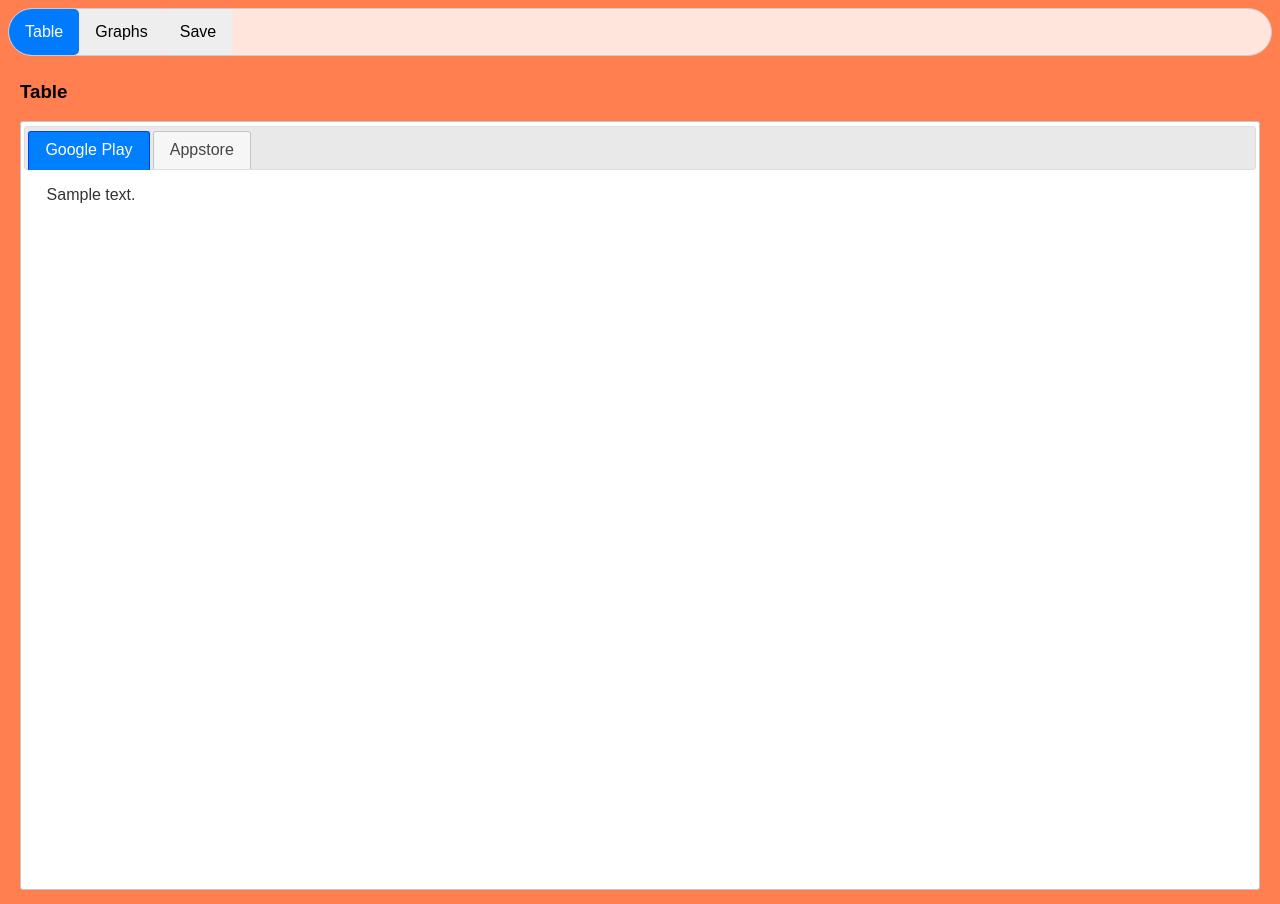
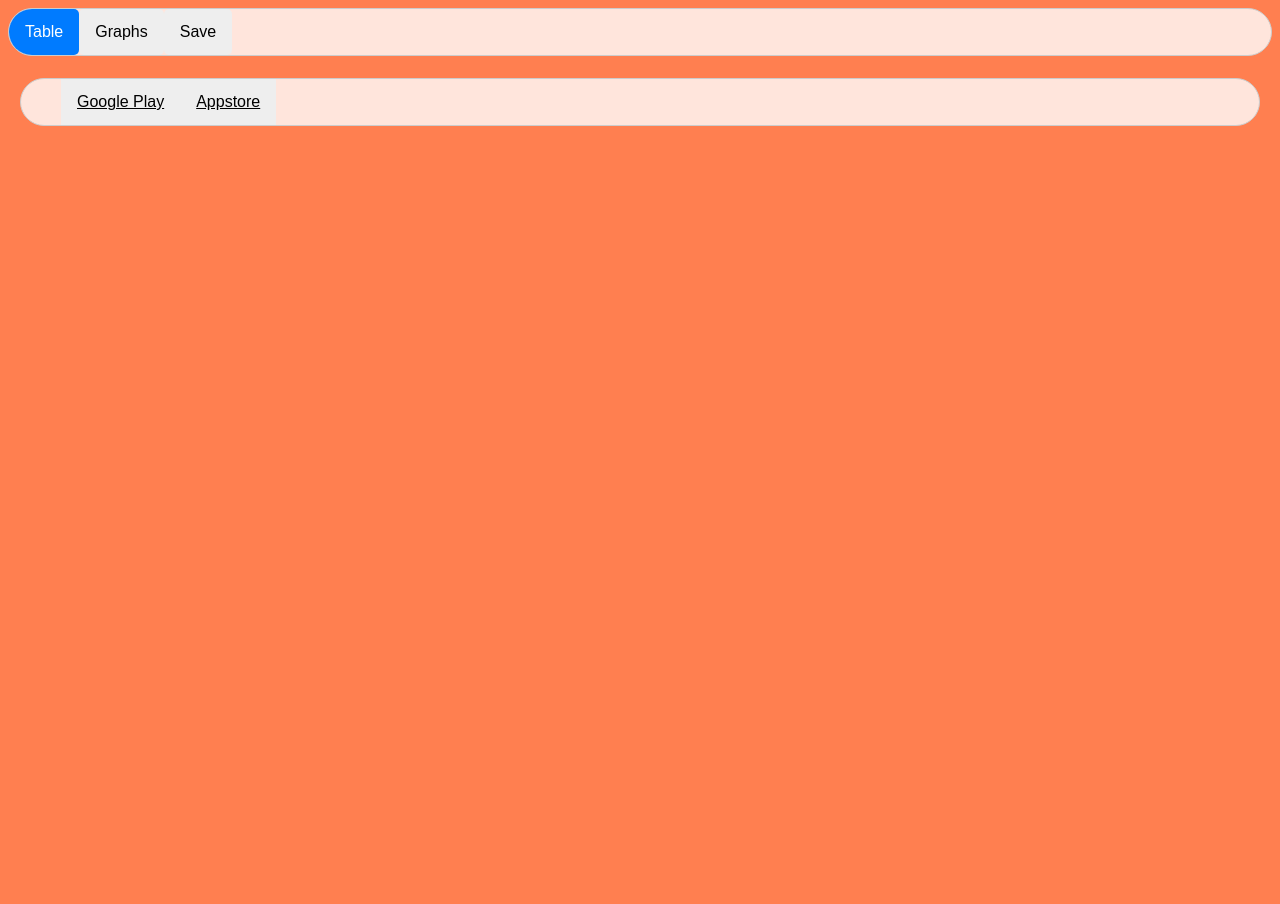
Before and after one commit to JoJaBa-UMGC/CMSC-495-Project, a Flask app: template templates/review_display.html in a window 1280 px wide. After the commit the page ends 126 px from the top, so only its background shows below. Run offline with Flask 2, Linux system fonts and the light colour scheme; the template is opened without the code that fills it: most values are stand-ins (such as "Sample title", 1, 10 or a date in 2020); some libraries are stand-ins or nearby versions.

Commit message:
Changes to HTML and CSS formatting

```diff
--- a/static/style.css
+++ b/static/style.css
@@ -25,7 +25,8 @@ body {
 .login-btn:hover {
     background-color: #0056b3;
 }
-.container {
+
+.landing-container {
     width: 50%;
     margin: 0 auto;
     background: rgba(255, 255, 255, 0.9);
@@ -87,3 +88,82 @@ th {
     background-color: rgba(255, 255, 255, 0.8);
     color: coral;
 }
+
+.graph-container {
+    width: 90%;
+    margin: 0 auto;
+    background: rgba(255, 255, 255, 0.9);
+    padding: 20px;
+    border-radius: 15px;
+    box-shadow: 0 4px 8px rgba(0, 0, 0, 0.05);
+    text-align: center;
+}
+
+
+/* Style for tabs */
+ul.tabs {
+    list-style-type: none;
+    overflow: hidden;
+    position: sticky;
+    border: 1px solid #ccc;
+    border-radius: 25px;
+    background-color: rgba(255, 255, 255, 0.8);
+}
+
+ul.tabs li {
+    float: left;
+}
+
+ul.tabs li a {
+    background-color: #eee;
+    float: left;
+    border: none;
+    outline: none;
+    cursor: pointer;
+    padding: 14px 16px;
+    transition: 0.3s;
+    color: black;
+}
+
+ul.tabs li a:hover {
+    background-color: #ddd;
+}
+
+ul.tabs li a.active {
+  background-color: #007bff;
+  color: white;
+}
+
+/* Style for tab content */
+.tab-content {
+    display: none;
+}
+
+.tab-content.active {
+    display: block;
+}
+
+/* Style for fixing table header */
+.table-fixed-header thead th {
+    position: sticky;
+    z-index: 1;
+    background-color: #f1f1f1;
+}
+
+.table-container {
+    display: flex;
+    justify-content: center;
+    text-align: center;
+    max-height: 80vh;
+    width: 100%;
+    overflow: auto;
+}
+
+.table-container .tableFixHead table.dataframe.data {
+    width: 90%;
+    margin: 0 auto;
+    background: rgba(255, 255, 255, 0.9);
+    padding: 20px;
+    border-radius: 15px;
+    box-shadow: 0 4px 8px rgba(0, 0, 0, 0.05);
+}
--- a/templates/forumreport.html
+++ b/templates/forumreport.html
@@ -2,55 +2,18 @@
 <html lang="en">
 <head>
     <title>Forum Report</title>
-    <link rel="stylesheet" href="//code.jquery.com/ui/1.13.2/themes/base/jquery-ui.css">
-    <script src="https://code.jquery.com/jquery-3.6.0.js"></script>
-    <script src="https://code.jquery.com/ui/1.13.2/jquery-ui.js"></script>
-    <script>
-        $(function () {
-            $("#tabs").tabs();
-        });
-    </script>
-    <style>
-        .tableFixHead {
-            overflow: auto;
-            height: 85vh;
-        }
-
-        .tableFixHead thead th {
-            position: sticky;
-            top: 0;
-            z-index: 1;
-        }
-
-        table {
-            border-collapse: collapse;
-            max-width: 100%;
-        }
-
-        tr:nth-child(odd) {
-            background-color: #eee;
-        }
-
-        th {
-            background-color: #555;
-            color: #fff;
-        }
-
-        th, td {
-            text-align: left;
-            padding: 0.5em 1em;
-        }
-    </style>
+    <link rel="stylesheet" href="styles.css">
 </head>
 <body>
-<div id="tabs" style="height: 95vh;">
-    <ul>
-        <li><a href="#tabs-GooglePlay">Google Play</a></li>
-        <li><a href="#tabs-Appstore">Appstore</a></li>
+<div>
+    <ul class="tabs">
+        <li><a href="#" class="tab-link" data-tab="tabs-GooglePlay">Google Play</a></li>
+        <li><a href="#" class="tab-link" data-tab="tabs-Appstore">Appstore</a></li>
     </ul>
-    <div id="tabs-GooglePlay">
+    <div class="table-container">
+        <div id="tabs-GooglePlay" class="tab-content">
             {% if google_reviews is defined and google_reviews|length > 0 %}
-        <div class="tableFixHead">
+            <div class="table-fixed-header">
                 {% for review in google_reviews %}
                 {{ review|safe }}
                 {% endfor %}
@@ -59,9 +22,9 @@
             <p>There were no reviews in Play Store for the given period</p>
             {% endif %}
         </div>
-    <div id="tabs-Appstore">
+        <div id="tabs-Appstore" class="tab-content">
             {% if appstore_reviews is defined and appstore_reviews|length > 0 %}
-        <div class="tableFixHead">
+            <div class="table-fixed-header">
                 {% for review in appstore_reviews %}
                 {{ review|safe }}
                 {% endfor %}
@@ -71,5 +34,33 @@
             {% endif %}
         </div>
     </div>
+</div>
+
+<script>
+    // JavaScript for handling tab switching
+    document.addEventListener("DOMContentLoaded", function() {
+        const tabLinks = document.querySelectorAll('.tab-link');
+        const tabContents = document.querySelectorAll('.tab-content');
+
+        tabLinks.forEach(function(link) {
+            link.addEventListener('click', function(e) {
+                e.preventDefault();
+                const tabId = this.getAttribute('data-tab');
+
+                tabContents.forEach(function(tabContent) {
+                    tabContent.classList.remove('active');
+                });
+
+                document.getElementById(tabId).classList.add('active');
+
+                tabLinks.forEach(function(link) {
+                    link.classList.remove('active');
+                });
+
+                this.classList.add('active');
+            });
+        });
+    });
+</script>
 </body>
 </html>
--- a/templates/graph.html
+++ b/templates/graph.html
@@ -6,7 +6,7 @@
     <link rel="stylesheet" href="{{ url_for('static', filename='style.css') }}">
 </head>
 <body>
-    <div class="container">
+    <div class="graph-container">
         <h1>Graph Test</h1>
         <div id='google_graph' class='google_graph'></div>
         <div id='apple_graph' class='apple_graph'></div>
--- a/templates/landing.html
+++ b/templates/landing.html
@@ -5,7 +5,7 @@
     <link rel="stylesheet" href="{{ url_for('static', filename='style.css') }}">
 </head>
 <body>
-    <div class="container">
+    <div class="landing-container">
         <h1>Welcome to the Reviews App</h1>
         <form method="post">
             <div class="form-group">
--- a/templates/review_display.html
+++ b/templates/review_display.html
@@ -39,17 +39,14 @@
     </div>
 
     <div id="Table" class="tabcontent">
-        <h3>Table</h3>
         {% include 'forumreport.html' %}
     </div>
 
     <div id="Graphs" class="tabcontent">
-        <h3>Graphs</h3>
         {% include 'graph.html' %}
     </div>
 
     <div id="Save" class="tabcontent">
-        <h3>Save</h3>
         {% include 'csv_test.html' %}
     </div>
 </body>
```
Also changed, not shown: play_store_reviews.py (+1 -9 lines). Lines whose indentation alone changed are shown as unchanged.
